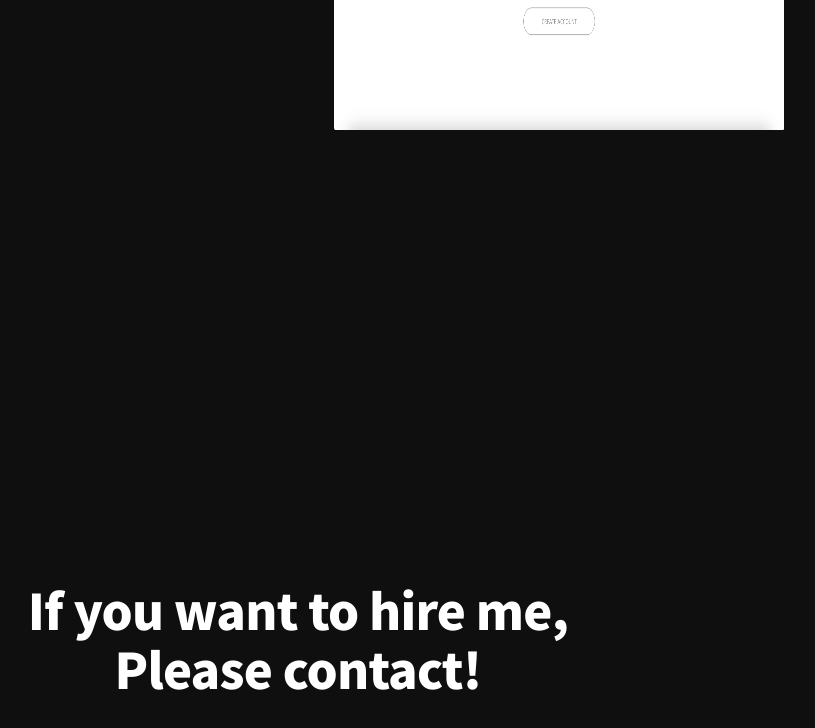
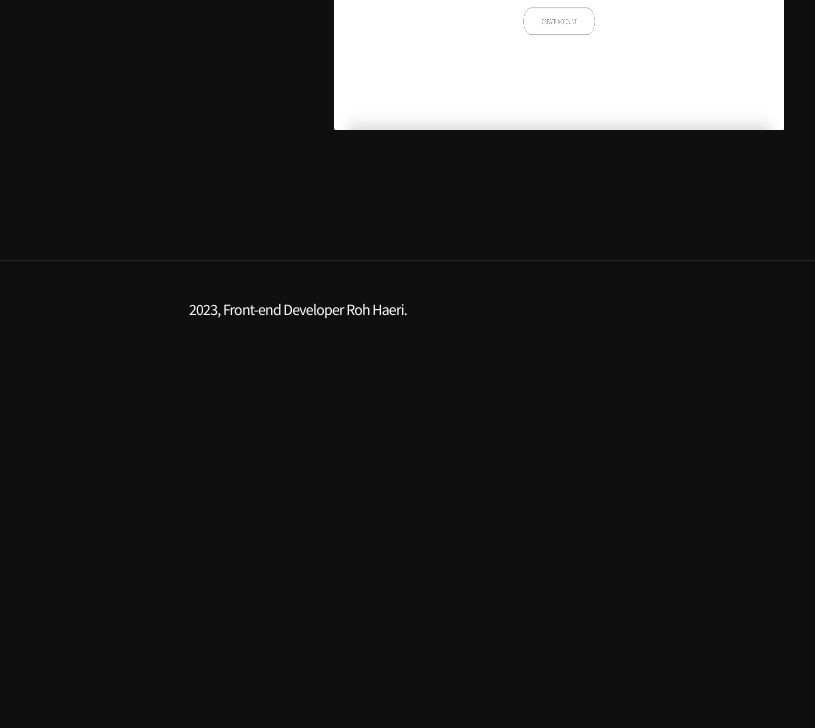
Before and after one commit to yesharry/portfolio-js, a plain HTML site: page index.html in a window 1280 px wide. Shown: the part 9087-9815 px from the top of the page, without its empty margins (342-1157 px from the left). After the commit the page ends 9445 px from the top, so only its background shows below. Drawn offline with Linux system fonts and the light colour scheme.

Commit message:
project layout 진짜

```diff
--- a/css/main.css
+++ b/css/main.css
@@ -192,7 +192,7 @@ a {
 }
 
 #scroll-section-4 h1 {
-  font-size: 3.5rem;
+  font-size: 5rem;
   text-align: center;
 }
 
--- a/index.html
+++ b/index.html
@@ -147,13 +147,6 @@
         </div>
       </section>
 
-      <section class="scroll-section" id="scroll-section-4">
-        <h1>
-          If you want to hire me,<br />
-          Please contact!
-        </h1>
-      </section>
-
       <!-- footer -->
       <footer class="footer">2023, Front-end Developer Roh Haeri.</footer>
     </div>
--- a/js/main.js
+++ b/js/main.js
@@ -97,12 +97,6 @@
         container: document.querySelector("#scroll-section-3"),
       },
       values: {},
-    },
-    {
-      type: "normal",
-      heightNum: 4,
-      scrollHeight: 0,
-      objs: {},
     },
   ];
 
```
